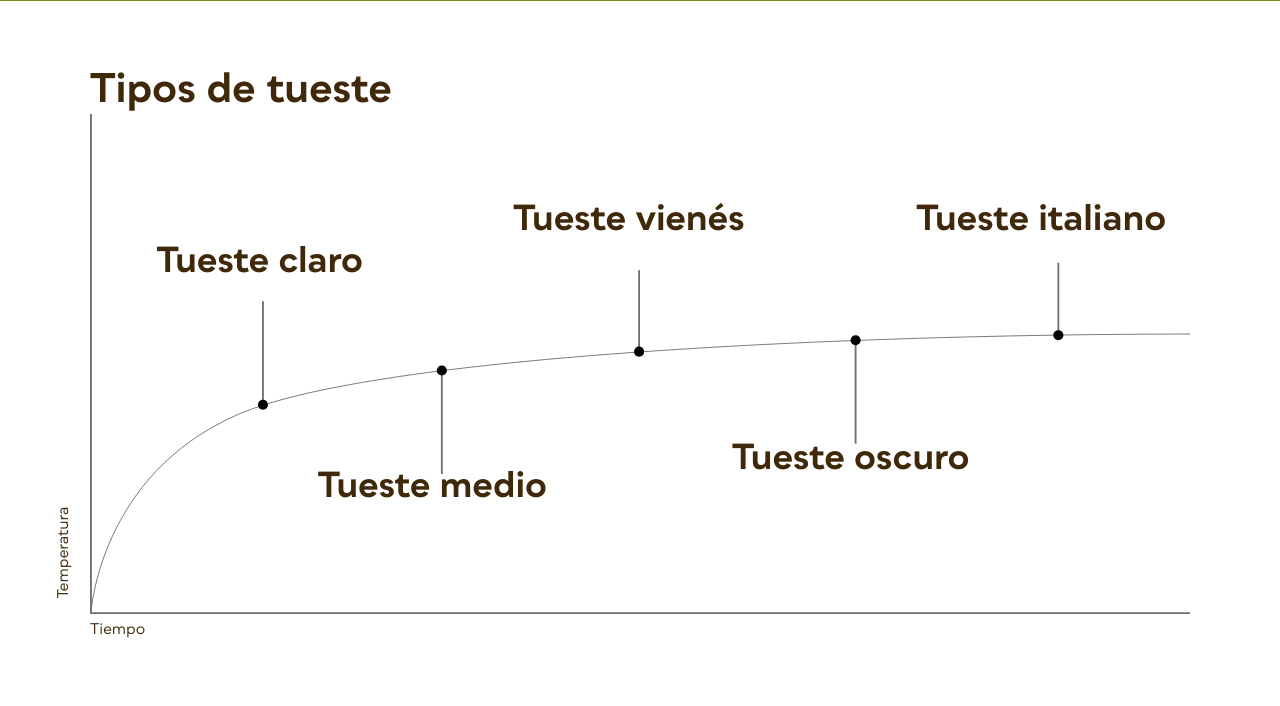
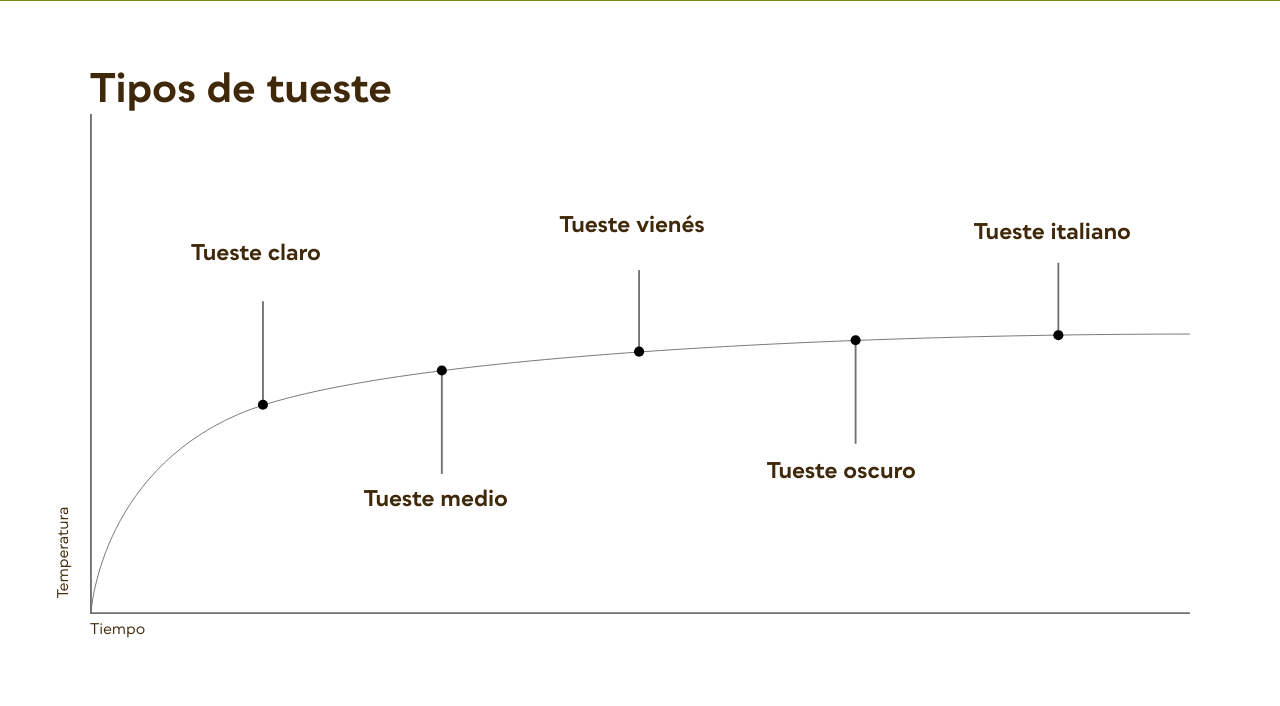
Before and after one commit to arturoacevedob/ase1, a PHP site: page /proceso.html in a window 1280 px wide. Shown: the part 1353-2059 px from the top of the page. Run offline with PHP 8.4, Linux system fonts and the light colour scheme.

Commit message:
p-big para tipos de tueste

```diff
--- a/proceso.html
+++ b/proceso.html
@@ -128,19 +128,19 @@
         <h2>Tipos de tueste</h2>
         <figure><img alt="Gráfica de Tipos de tueste" src="images/proceso/proceso_tipos_de_tueste_grafica_batsil_maya.svg"></figure>
         <article class="tueste-claro">
-            <h3 class="h3-big">Tueste claro</h3>
+            <h3 class="p-big">Tueste claro</h3>
         </article>
         <article class="tueste-medio">
-            <h3>Tueste medio</h3>
+            <h3 class="p-big">Tueste medio</h3>
         </article>
         <article class="tueste-vienes">
-            <h3>Tueste vienés</h3>
+            <h3 class="p-big">Tueste vienés</h3>
         </article>
         <article class="tueste-oscuro">
-            <h3>Tueste oscuro</h3>
+            <h3 class="p-big">Tueste oscuro</h3>
         </article>
         <article class="tueste-italiano">
-            <h3>Tueste italiano</h3>
+            <h3 class="p-big">Tueste italiano</h3>
         </article>
         <p>Temperatura</p>
         <p>Tiempo</p>
--- a/style.css
+++ b/style.css
@@ -550,29 +550,29 @@ input[name="tel"] {
 #proceso .tueste-claro{
     position: absolute;
     top: 34%;
-    left: 8%;
+    left: 11%;
 }
 
 #proceso .tueste-medio{
     position: absolute;
-    top: 66%;
-    left: 22%;
+    top: 69%;
+    left: 26%;
 }
 
 #proceso .tueste-vienes{
     position: absolute;
-    top: 28%;
-    left: 39%;
+    top: 30%;
+    left: 43%;
 }
 #proceso .tueste-oscuro{
     position: absolute;
-    top: 62%;
-    left: 58%;
+    top: 65%;
+    left: 61%;
 }
 #proceso .tueste-italiano{
     position: absolute;
-    top: 28%;
-    left: 74%;
+    top: 31%;
+    left: 79%;
 
 }
 
```
